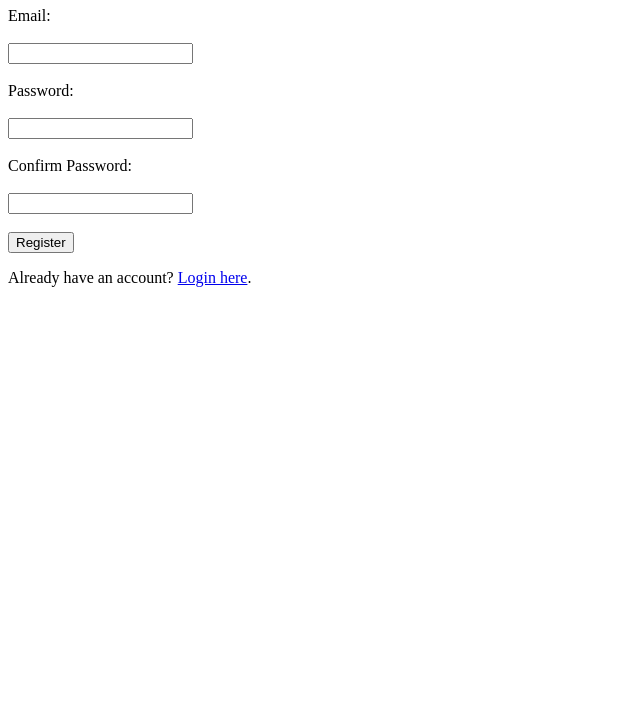
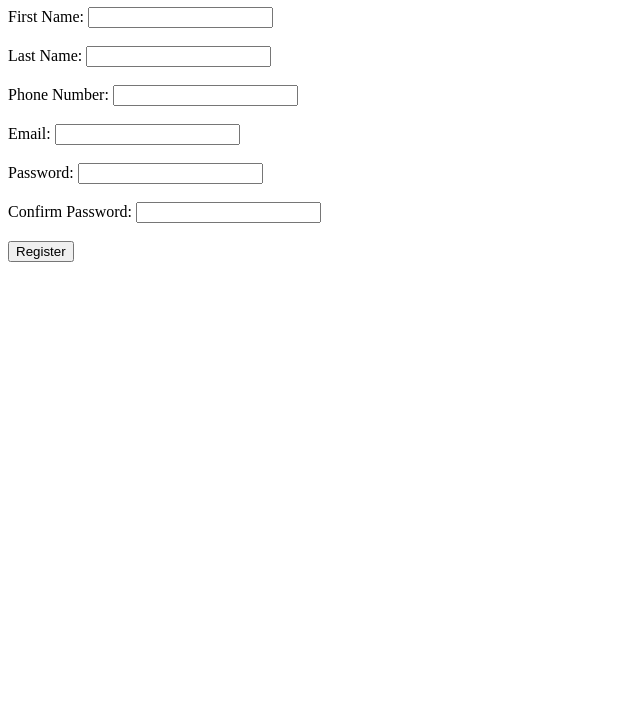
Before and after one commit to Vanshikaweb/login-rimone, a plain HTML site: page register.html in a window 1280 px wide. Shown: the part 73-800 px from the top of the page, without its empty margins (0-640 px from the left). Drawn offline with Linux system fonts and the light colour scheme.

Commit message:
Update register.html

```diff
--- a/register.html
+++ b/register.html
@@ -1,19 +1,33 @@
 <!DOCTYPE html>
 <html>
   <head>
-    <title>Register</title>
+    <meta charset="UTF-8">
+    <title>Registration Page</title>
   </head>
   <body>
-    <h1>Register for a New Account</h1>
-    <form id="register-form">
-      <label for="email">Email:</label><br><br>
-      <input type="email" id="email" name="email" required><br><br>
-      <label for="password">Password:</label><br><br>
-      <input type="password" id="password" name="password" required><br><br>
-      <label for="confirm-password">Confirm Password:</label><br><br>
-      <input type="password" id="confirm-password" name="confirm-password" required><br><br>
-      <button type="submit" id="register-btn">Register</button>
+    <h1>Registration</h1>
+    <form id="registration-form">
+      <label for="firstname">First Name:</label>
+      <input type="text" id="firstname" name="firstname" required>
+      <br><br>
+      <label for="lastname">Last Name:</label>
+      <input type="text" id="lastname" name="lastname" required>
+      <br><br>
+      <label for="phone">Phone Number:</label>
+      <input type="tel" id="phone" name="phone" required>
+      <br><br>
+      <label for="email">Email:</label>
+      <input type="email" id="email" name="email" required>
+      <br><br>
+      <label for="password">Password:</label>
+      <input type="password" id="password" name="password" required>
+      <br><br>
+      <label for="confirm-password">Confirm Password:</label>
+      <input type="password" id="confirm-password" name="confirm-password" required>
+      <br><br>
+      <button type="submit">Register</button>
     </form>
-    <p>Already have an account? <a href="/index.html">Login here</a>.</p>
+
+    <script src="register.js"></script>
   </body>
 </html>
```
